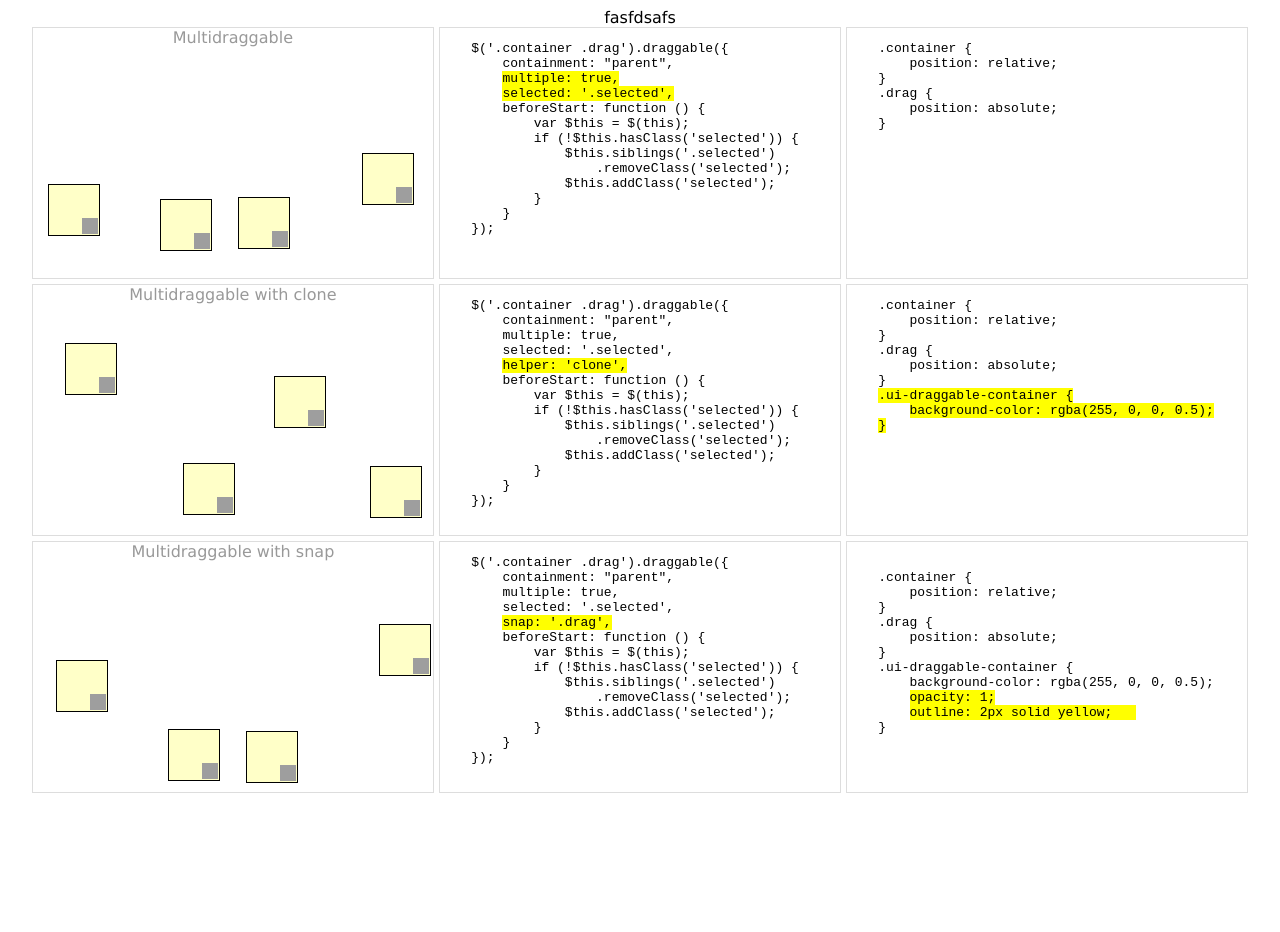
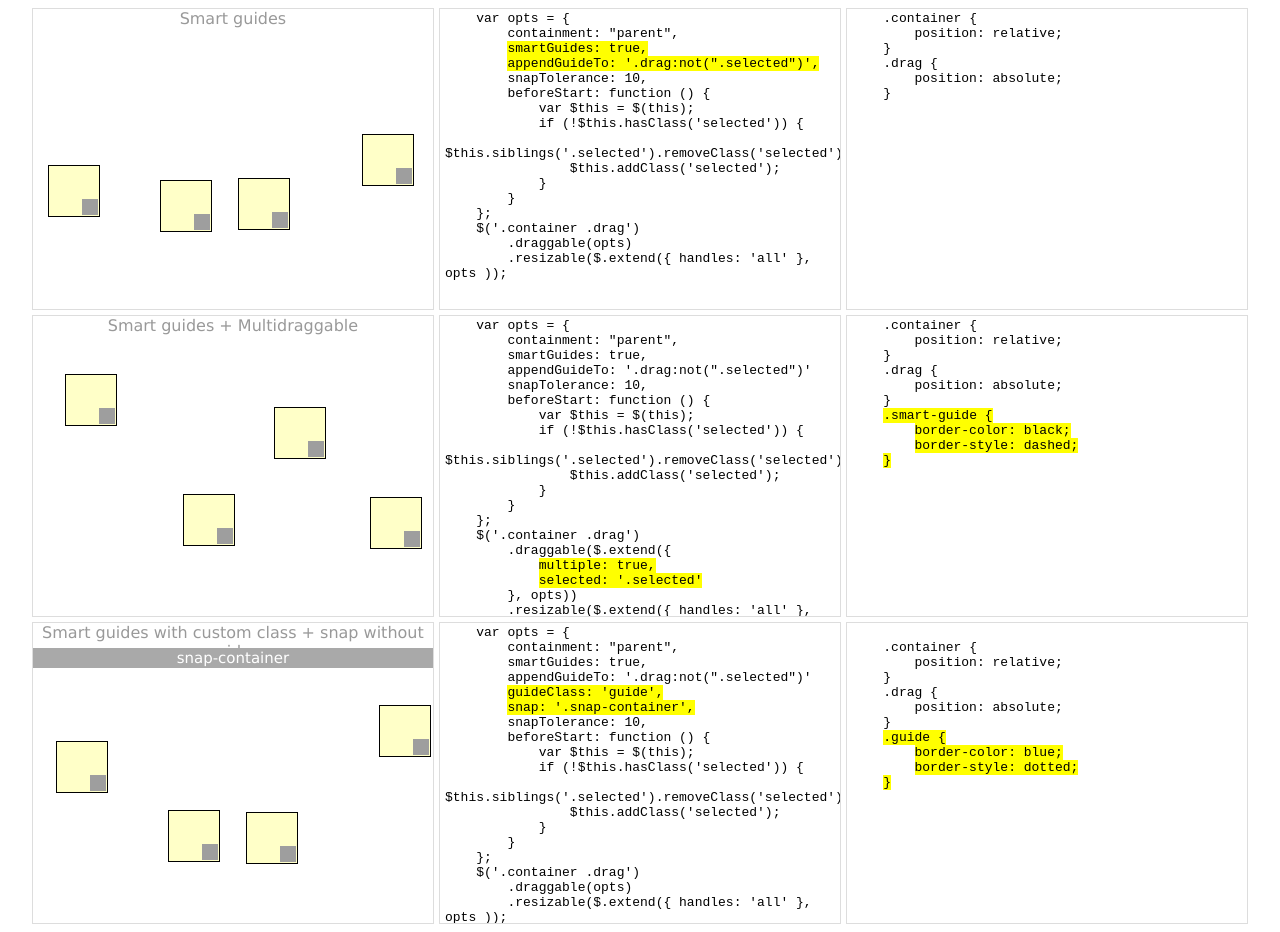
Before and after one commit to aichukanov/smartguides, a plain HTML site: page example/example.html in a window 1280 px wide. Before the commit the page ends 801 px from the top, so only its background shows below. Drawn offline with nearby package versions, Linux system fonts and the light colour scheme; grey boxes are pictures that could not be loaded.

Commit message:
iguides - smartguides
fixed example

```diff
--- a/example/example.html
+++ b/example/example.html
@@ -5,19 +5,19 @@
 
     <link rel="stylesheet" href="https://code.jquery.com/ui/1.12.1/themes/base/jquery-ui.css">
     <link rel="stylesheet" href="../jquery.multi-draggable.css">
-    <link rel="stylesheet" href="../i-guides.css">
+    <link rel="stylesheet" href="../smart-guides.css">
     <link rel="stylesheet" href="mdrag-ex.css">
 
     <script src="https://code.jquery.com/jquery-1.12.4.js"></script>
     <script src="https://code.jquery.com/ui/1.12.1/jquery-ui.js"></script>
     <script src="../jquery.ui.resizable.snap.ext.js"></script>
     <script src="../jquery.multi-draggable.js"></script>
-    <script src="../i-guides.js"></script>
-    <script src="../jquery.draggable.iguides.js"></script>
-    <script src="../jquery.resizable.iguides.js"></script>
+    <script src="../smart-guides.js"></script>
+    <script src="../jquery.draggable.smartguides.js"></script>
+    <script src="../jquery.resizable.smartguides.js"></script>
     <script src="mdrag-ex.js"></script>
 </head>
-<body>fasfdsafs
+<body>
     <div class="part">
         <div id="c1" class="container">
             <div class="drag"></div>
@@ -26,25 +26,28 @@
             <div class="drag"></div>
         </div>
 
-        <div class="container">
+        <div class="container code">
 <pre>
-    $('.container .drag')&#8203;.draggable({
-        containment: &#8203;"parent",
-        <mark>multiple: &#8203;true,</mark>
-        <mark>selected: &#8203;'.selected',</mark>
-        beforeStart: &#8203;function () {
-            var $this = &#8203;$(this);
-            if (!$this&#8203;.hasClass('selected')) &#8203;{
-                $this&#8203;.siblings('.selected')
-                    .removeClass('selected');
-                $this&#8203;.addClass('selected');
+    var opts = {
+        containment: "parent",
+        <mark>smartGuides: true,</mark>
+        <mark>appendGuideTo: '.drag:not(".selected")',</mark>
+        snapTolerance: 10,
+        beforeStart: function () {
+            var $this = $(this);
+            if (!$this.hasClass('selected')) {
+                $this.siblings('.selected').removeClass('selected');
+                $this.addClass('selected');
             }
         }
-    });
+    };
+    $('.container .drag')
+        .draggable(opts)
+        .resizable($.extend({ handles: 'all' }, opts ));
 </pre>
         </div>
 
-        <div class="container">
+        <div class="container code">
 <pre>
     .container {
         position: relative;
@@ -63,25 +66,30 @@
             <div class="drag"></div>
         </div>
 
-        <div class="container">
+        <div class="container code">
 <pre>
-    $('.container .drag').draggable({
+    var opts = {
         containment: "parent",
-        multiple: true,
-        selected: '.selected',
-        <mark>helper: 'clone',</mark>
-        beforeStart: &#8203;function () {
-            var $this = &#8203;$(this);
-            if (!$this&#8203;.hasClass('selected')) &#8203;{
-                $this&#8203;.siblings('.selected')
-                    .removeClass('selected');
-                $this&#8203;.addClass('selected');
+        smartGuides: true,
+        appendGuideTo: '.drag:not(".selected")'
+        snapTolerance: 10,
+        beforeStart: function () {
+            var $this = $(this);
+            if (!$this.hasClass('selected')) {
+                $this.siblings('.selected').removeClass('selected');
+                $this.addClass('selected');
             }
         }
-    });
+    };
+    $('.container .drag')
+        .draggable($.extend({
+            <mark>multiple: true,</mark>
+            <mark>selected: '.selected'</mark>
+        }, opts))
+        .resizable($.extend({ handles: 'all' }, opts ));
 </pre>
         </div>
-        <div class="container">
+        <div class="container code">
 <pre>
     .container {
         position: relative;
@@ -89,8 +97,9 @@
     .drag {
         position: absolute;
     }
-    <mark>.ui-draggable-container {</mark>
-        <mark>background-color: rgba(255, 0, 0, 0.5);</mark>
+    <mark>.smart-guide {</mark>
+        <mark>border-color: black;</mark>
+        <mark>border-style: dashed;</mark>
     <mark>}</mark>
 </pre>
         </div>
@@ -98,28 +107,33 @@
     <div class="part">
 
         <div id="c3" class="container">
+            <div class="snap-container"></div>
             <div class="drag"></div>
             <div class="drag"></div>
             <div class="drag"></div>
             <div class="drag"></div>
         </div>
 
-        <div class="container">
+        <div class="container code">
 <pre>
-    $('.container .drag').draggable({
+    var opts = {
         containment: "parent",
-        multiple: true,
-        selected: '.selected',
-        <mark>snap: '.drag',</mark>
-        beforeStart: &#8203;function () {
-            var $this = &#8203;$(this);
-            if (!$this&#8203;.hasClass('selected')) &#8203;{
-                $this&#8203;.siblings('.selected')
-                    .removeClass('selected');
-                $this&#8203;.addClass('selected');
+        smartGuides: true,
+        appendGuideTo: '.drag:not(".selected")'
+        <mark>guideClass: 'guide',</mark>
+        <mark>snap: '.snap-container',</mark>
+        snapTolerance: 10,
+        beforeStart: function () {
+            var $this = $(this);
+            if (!$this.hasClass('selected')) {
+                $this.siblings('.selected').removeClass('selected');
+                $this.addClass('selected');
             }
         }
-    });
+    };
+    $('.container .drag')
+        .draggable(opts)
+        .resizable($.extend({ handles: 'all' }, opts ));
 </pre>
         </div>
 
@@ -131,11 +145,10 @@
     .drag {
         position: absolute;
     }
-    .ui-draggable-container {
-        background-color: rgba(255, 0, 0, 0.5);
-        <mark>opacity: 1;</mark>
-        <mark>outline: 2px solid yellow;   </mark>
-    }
+    <mark>.guide {</mark>
+        <mark>border-color: blue;</mark>
+        <mark>border-style: dotted;</mark>
+    <mark>}</mark>
 </pre>
         </div>
     </div>
--- a/example/mdrag-ex.css
+++ b/example/mdrag-ex.css
@@ -16,8 +16,38 @@ body {
     width: 30%;
     min-width: 400px;
     border: 1px solid #ddd;
-    height: 250px;
+    height: 300px;
     position: relative;
+}
+
+.container:after {
+    display: block;
+    width: 100%;
+    height: 100%;
+    text-align: center;
+    color: #999;
+}
+
+.container.code {
+    overflow-y: auto;
+}
+
+.snap-container {
+    height: 20px;
+    width: 100%;
+    background-color: darkgrey;
+    margin-top: 25px;
+    position: absolute;
+}
+.snap-container:after {
+    display: block;
+    content: 'snap-container';
+    width: 100%;
+    height: 100%;
+    text-align: center;
+    color: white;
+    font-size: 15px;
+    line-height: 20px;
 }
 
 .drag {
@@ -33,34 +63,27 @@ body {
     background-color: #b6f3b6;
 }
 
-.container:after {
-    display: block;
-    width: 100%;
-    height: 100%;
-    text-align: center;
-    color: #999;
+#c1:after {
+    content: 'Smart guides';
+}
+#c2:after {
+    content: 'Smart guides + Multidraggable';
+}
+#c3:after {
+    content: 'Smart guides with custom class + snap without guides';
 }
 
-#c1:after {
-    content: 'Multidraggable';
-}
-#c2:after {
-    content: 'Multidraggable with clone';
-}
-#c3:after {
-    content: 'Multidraggable with snap';
+#c2 .smart-guide {
+    border-color: black;
+    border-style: dashed;
 }
 
-#c2 .ui-draggable-container {
-    background-color: rgba(255, 0, 0, 0.5);
-}
-
-#c3 .ui-draggable-container {
-    background-color: rgba(255, 0, 0, 0.5);
-    opacity: 1;
-    outline: 2px solid yellow;
+#c3 .guide {
+    border-color: blue;
+    border-style: dotted;
 }
 
 pre {
     white-space: pre-wrap;
+    margin: 2px 5px;
 }
--- a/example/mdrag-ex.js
+++ b/example/mdrag-ex.js
@@ -21,9 +21,8 @@ $(document).ready(function () {
 
     var opts = {
         containment: "parent",
-        iGuides: true,
+        smartGuides: true,
         snapTolerance: 10,
-        snap: ".i-guide",
         appendGuideTo: '#c1 .drag:not(".selected")',
         beforeStart: function () {
             var $this = $(this);
@@ -42,7 +41,6 @@ $(document).ready(function () {
 
     var opts2 = $.extend({}, opts, {
         appendGuideTo: '#c2 .drag:not(".selected")',
-        guideClass: 'guide'
     });
     // with custom class
     $('#c2 .drag')
@@ -55,7 +53,9 @@ $(document).ready(function () {
         }));
 
     var opts3 = $.extend({}, opts, {
-        appendGuideTo: '#c3 .drag:not(".selected")'
+        appendGuideTo: '#c3 .drag:not(".selected")',
+        snap: '.snap-container',
+        guideClass: 'guide'
     });
 
     $('#c3 .drag')
--- a/i-guides.css
+++ b/smart-guides.css
@@ -1,5 +1,5 @@
 
-.i-guide {
+.smart-guide {
     position: absolute;
     border-color: #ff4aff;
     border-style: solid;
@@ -10,11 +10,11 @@
     min-width: 1px;
 
 }
-    .i-guide.guide-x {
+    .smart-guide.guide-x {
         height: 1px;
         border-top-width: 1px;
     }
-    .i-guide.guide-y {
+    .smart-guide.guide-y {
         width: 1px;
         border-left-width: 1px;
     }
--- a/i-guides.js
+++ b/smart-guides.js
@@ -1,5 +1,5 @@
 
-var IGuides = function (params) {
+var SmartGuides = function (params) {
     var self = this;
     self.elementPositions = [];
     self.mockGuides = [];
@@ -16,7 +16,7 @@ var IGuides = function (params) {
     }
 };
 
-IGuides.prototype.defineElementPositions = function (elements) {
+SmartGuides.prototype.defineElementPositions = function (elements) {
     var self = this;
     self.elementPositions = [];
 
@@ -25,11 +25,11 @@ IGuides.prototype.defineElementPositions = function (elements) {
     }
 
     $.each(elements, function () {
-        self.elementPositions.push(IGuides.getRect($(this)));
+        self.elementPositions.push(SmartGuides.getRect($(this)));
     });
 }
 
-IGuides.prototype.addGuides = function (element, directionObj) {
+SmartGuides.prototype.addGuides = function (element, directionObj) {
     var self = this;
     self.clear();
 
@@ -46,7 +46,7 @@ IGuides.prototype.addGuides = function (element, directionObj) {
     }
 
     var container = element.parent();
-    var rect = IGuides.getRect(element);
+    var rect = SmartGuides.getRect(element);
     for (var i = 0, lng = self.elementPositions.length; i < lng; i++) {
         var otherRect = self.elementPositions[i];
         var nearResults = self.near(rect, otherRect, directionObj);
@@ -85,15 +85,15 @@ IGuides.prototype.addGuides = function (element, directionObj) {
     return self.mockGuides;
 }
 
-IGuides.prototype.near = function (rect, otherRect, directionObj) {
-    return IGuides.near.call(this, rect, otherRect, directionObj);
+SmartGuides.prototype.near = function (rect, otherRect, directionObj) {
+    return SmartGuides.near.call(this, rect, otherRect, directionObj);
 }
 
-IGuides.prototype.getClosestGuides = function (el, directionObj) {
-    return IGuides.getClosestGuides.call(this, el, this.mockGuides, directionObj);
+SmartGuides.prototype.getClosestGuides = function (el, directionObj) {
+    return SmartGuides.getClosestGuides.call(this, el, this.mockGuides, directionObj);
 }
 
-IGuides.prototype.clear = function () {
+SmartGuides.prototype.clear = function () {
     $.each(this.mockGuides, function () {
         $(this).remove();
     });
@@ -101,7 +101,7 @@ IGuides.prototype.clear = function () {
 }
 
 /* static */
-IGuides.getRect = function (element) {
+SmartGuides.getRect = function (element) {
     var left = parseFloat(element.css('left')),
         top = parseFloat(element.css('top')),
         width = parseFloat(getComputedStyle(element.get(0)).width),
@@ -117,7 +117,7 @@ IGuides.getRect = function (element) {
     };
 };
 
-IGuides.near = function (rect, otherRect, directionObj) {
+SmartGuides.near = function (rect, otherRect, directionObj) {
     var tolerance = this.tolerance || 5,
         result = [],
         opposites = { left: 'right', right: 'left', top: 'bottom', bottom: 'top' };
@@ -142,7 +142,7 @@ IGuides.near = function (rect, otherRect, directionObj) {
     }
     return result;
 }
-IGuides.getClosestGuides = function (el, mockGuides, directionObj) {
+SmartGuides.getClosestGuides = function (el, mockGuides, directionObj) {
     var self = this,
         hClass = self.hClass || 'guide-x',
         vClass = self.vClass || 'guide-y';
@@ -156,7 +156,7 @@ IGuides.getClosestGuides = function (el, mockGuides, directionObj) {
         maxLeft = Number.MIN_SAFE_INTEGER, maxTop = Number.MIN_SAFE_INTEGER,
         vGuides = [], hGuides = [];
 
-    var coords = IGuides.getRect(el);
+    var coords = SmartGuides.getRect(el);
 
     $.each(mockGuides, function () {
         var $this = $(this),
```
Also changed, not shown: jquery.draggable.smartguides.js, jquery.resizable.smartguides.js, 1 other file.
